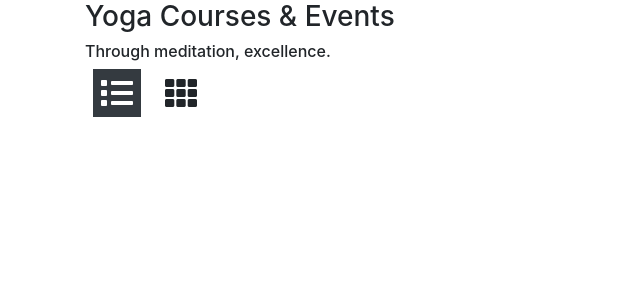
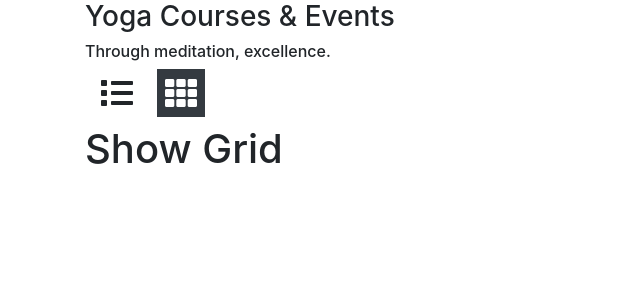
Before and after one commit to hfnabhyasi/heartathon, a Vue app: page / in a window 1280 px wide. Shown: the top 300 px of the page, without its empty margins (0-640 px from the left). Built offline with nearby package versions, Linux system fonts and the light colour scheme.

Commit message:
Working grid-list-switch client

```diff
--- a/src/components/GridListSwitch.vue
+++ b/src/components/GridListSwitch.vue
@@ -5,7 +5,6 @@
     class="h2 fas fa-list c-pointer mx-2 p-2"
     :class="{'bg-dark text-white': isList}"
   ></i>
-
   <i
     @click="toggleGridView();"
     class="h2 fas fa-th c-pointer mx-2 p-2"
@@ -23,20 +22,33 @@ export default {
       isList: true
     }
   },
+  props:[ "isGridActive", "isListActive" ],
   methods: {
     toggleGridView,
     toggleListView
+  },
+  mounted
+}
+
+function mounted() {
+  try {
+      this.isGrid = this.isGridActive;
+      this.isList = this.isListActive;
+  } catch (e) {
+
   }
 }
 
 function toggleGridView() {
   this.isGrid = true;
   this.isList = false;
+  this.$emit('toggleGridView')
 }
 
 function toggleListView() {
   this.isGrid = false;
   this.isList = true;
+  this.$emit('toggleListView')
 }
 </script>
 
--- a/src/components/TestComponent.vue
+++ b/src/components/TestComponent.vue
@@ -1,6 +1,17 @@
 <template lang="html">
   <div>
-    <GridListSwitch />
+    <GridListSwitch
+      :isGridActive="true"
+      :isListActive="false"
+      @toggleGridView="showGridLayout()"
+      @toggleListView="showListLayout()"
+    />
+    <div>
+        <h1>
+          <span v-if="isGrid">Show Grid</span>
+          <span v-if="isList">Show List</span>
+        </h1>
+    </div>
   </div>
 </template>
 
@@ -8,7 +19,26 @@
 import GridListSwitch from './GridListSwitch'
 
 export default {
-  components: { GridListSwitch }
+  data() {
+    return {
+      isGrid: true,
+      isList: false
+    }
+  },
+  components: { GridListSwitch },
+  methods: {
+    showGridLayout, showListLayout
+  }
+}
+
+function showGridLayout() {
+  this.isGrid = true;
+  this.isList = false;
+}
+
+function showListLayout() {
+  this.isGrid = false;
+  this.isList = true;
 }
 </script>
 
```
